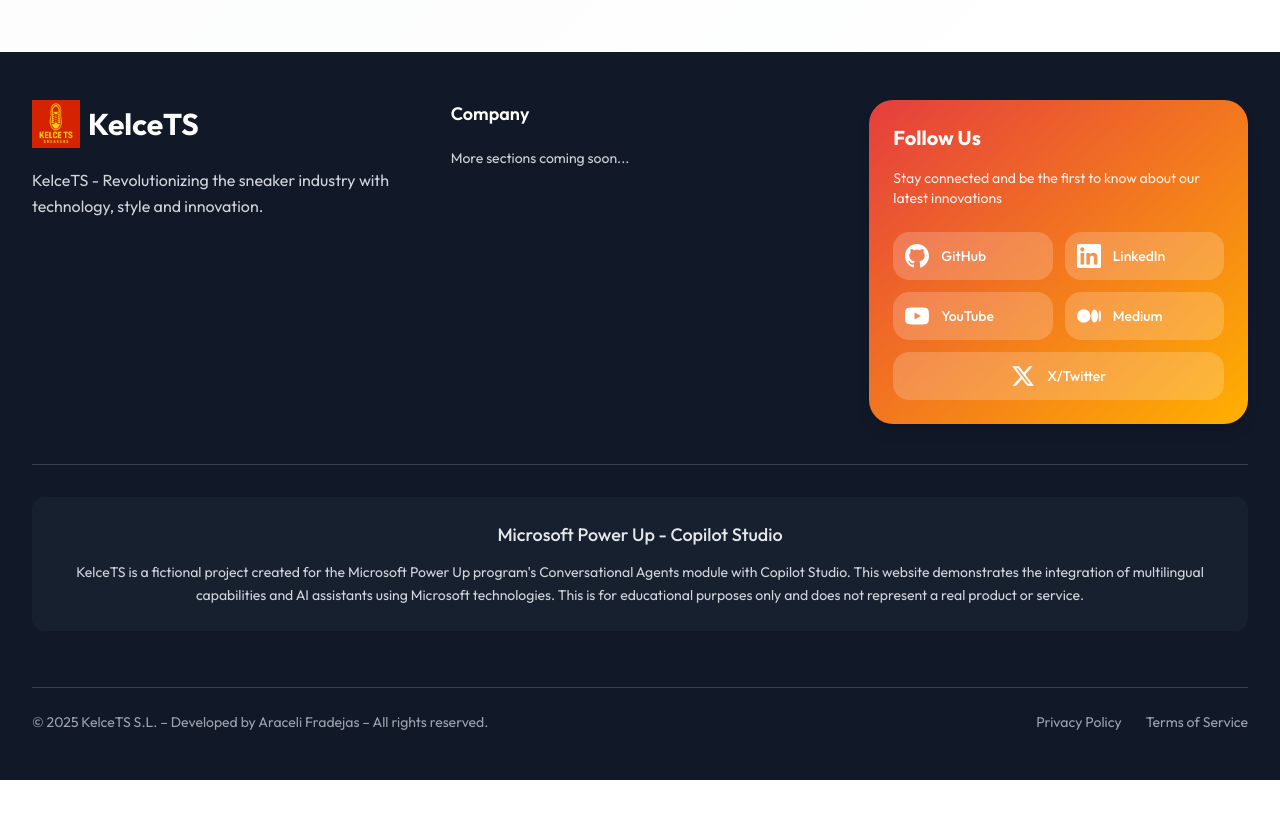
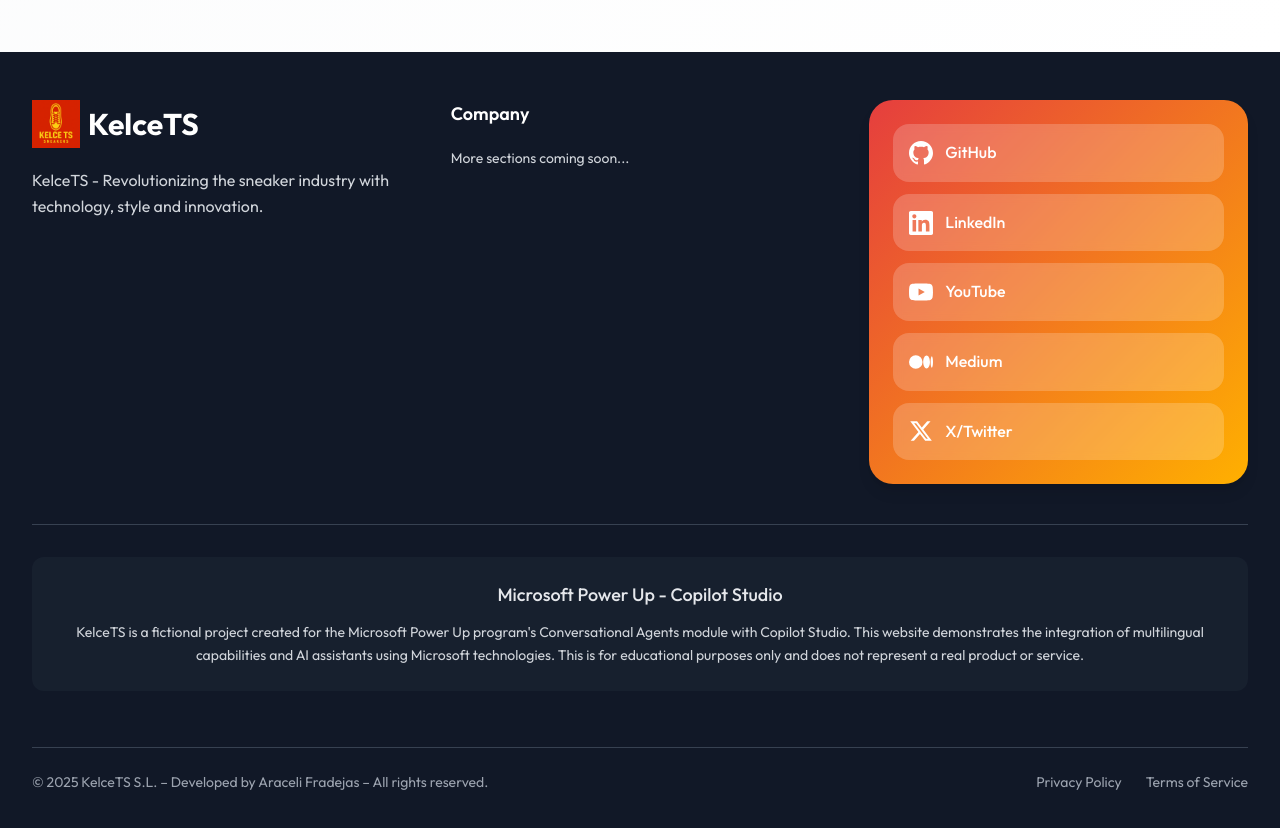
Before and after one commit to AraceliFradejas/KELSETSlanding, a React (Vite) app: page / in a window 1280 px wide. Shown: the part 5800-6628 px from the top of the page. Before the commit the page ends 6580 px from the top, so only its background shows below. Built offline with nearby package versions, Linux system fonts and the light colour scheme.

Commit message:
feat: Simplify footer social buttons - remove title and make all buttons uniform size

```diff
--- a/src/components/Footer.jsx
+++ b/src/components/Footer.jsx
@@ -40,16 +40,7 @@
           {/* Social Links - Right Column */}
           <div className="md:col-span-4">
             <div className="bg-gradient-to-br from-chiefs-red-500 to-chiefs-gold-500 rounded-3xl p-6 shadow-lg">
-              <h4 className="text-xl font-bold mb-4 text-white text-center md:text-left">
-                {t.footer.social.follow}
-              </h4>
-              <p className="text-white/90 text-sm mb-6 text-center md:text-left">
-                {t.footer.social.follow === "Follow Us"
-                  ? "Stay connected and be the first to know about our latest innovations"
-                  : "Mantente conectado y sé el primero en conocer nuestras últimas innovaciones"
-                }
-              </p>
-              <div className="grid grid-cols-2 md:grid-cols-1 lg:grid-cols-2 gap-3">
+              <div className="grid grid-cols-1 gap-3">
                 <a
                   href={t.footer.social.github}
                   target="_blank"
@@ -57,11 +48,11 @@
                   className="group"
                   aria-label="GitHub"
                 >
-                  <div className="bg-white/20 backdrop-blur-sm rounded-2xl p-3 flex items-center space-x-3 hover:bg-white/30 hover:scale-105 transition-all duration-300 hover:shadow-lg">
+                  <div className="bg-white/20 backdrop-blur-sm rounded-2xl p-4 flex items-center space-x-3 hover:bg-white/30 hover:scale-105 transition-all duration-300 hover:shadow-lg">
                     <svg className="w-6 h-6 text-white" fill="currentColor" viewBox="0 0 24 24">
                       <path d="M12 0c-6.626 0-12 5.373-12 12 0 5.302 3.438 9.8 8.207 11.387.599.111.793-.261.793-.577v-2.234c-3.338.726-4.033-1.416-4.033-1.416-.546-1.387-1.333-1.756-1.333-1.756-1.089-.745.083-.729.083-.729 1.205.084 1.839 1.237 1.839 1.237 1.07 1.834 2.807 1.304 3.492.997.107-.775.418-1.305.762-1.604-2.665-.305-5.467-1.334-5.467-5.931 0-1.311.469-2.381 1.236-3.221-.124-.303-.535-1.524.117-3.176 0 0 1.008-.322 3.301 1.23.957-.266 1.983-.399 3.003-.404 1.02.005 2.047.138 3.006.404 2.291-1.552 3.297-1.23 3.297-1.23.653 1.653.242 2.874.118 3.176.77.84 1.235 1.911 1.235 3.221 0 4.609-2.807 5.624-5.479 5.921.43.372.823 1.102.823 2.222v3.293c0 .319.192.694.801.576 4.765-1.589 8.199-6.086 8.199-11.386 0-6.627-5.373-12-12-12z"/>
                     </svg>
-                    <span className="text-white font-medium text-sm">GitHub</span>
+                    <span className="text-white font-medium">GitHub</span>
                   </div>
                 </a>
                 <a
@@ -71,11 +62,11 @@
                   className="group"
                   aria-label="LinkedIn"
                 >
-                  <div className="bg-white/20 backdrop-blur-sm rounded-2xl p-3 flex items-center space-x-3 hover:bg-white/30 hover:scale-105 transition-all duration-300 hover:shadow-lg">
+                  <div className="bg-white/20 backdrop-blur-sm rounded-2xl p-4 flex items-center space-x-3 hover:bg-white/30 hover:scale-105 transition-all duration-300 hover:shadow-lg">
                     <svg className="w-6 h-6 text-white" fill="currentColor" viewBox="0 0 24 24">
                       <path d="M20.447 20.452h-3.554v-5.569c0-1.328-.027-3.037-1.852-3.037-1.853 0-2.136 1.445-2.136 2.939v5.667H9.351V9h3.414v1.561h.046c.477-.9 1.637-1.85 3.37-1.85 3.601 0 4.267 2.37 4.267 5.455v6.286zM5.337 7.433c-1.144 0-2.063-.926-2.063-2.065 0-1.138.92-2.063 2.063-2.063 1.14 0 2.064.925 2.064 2.063 0 1.139-.925 2.065-2.064 2.065zm1.782 13.019H3.555V9h3.564v11.452zM22.225 0H1.771C.792 0 0 .774 0 1.729v20.542C0 23.227.792 24 1.771 24h20.451C23.2 24 24 23.227 24 22.271V1.729C24 .774 23.2 0 22.222 0h.003z"/>
                     </svg>
-                    <span className="text-white font-medium text-sm">LinkedIn</span>
+                    <span className="text-white font-medium">LinkedIn</span>
                   </div>
                 </a>
                 <a
@@ -85,11 +76,11 @@
                   className="group"
                   aria-label="YouTube"
                 >
-                  <div className="bg-white/20 backdrop-blur-sm rounded-2xl p-3 flex items-center space-x-3 hover:bg-white/30 hover:scale-105 transition-all duration-300 hover:shadow-lg">
+                  <div className="bg-white/20 backdrop-blur-sm rounded-2xl p-4 flex items-center space-x-3 hover:bg-white/30 hover:scale-105 transition-all duration-300 hover:shadow-lg">
                     <svg className="w-6 h-6 text-white" fill="currentColor" viewBox="0 0 24 24">
                       <path d="M23.498 6.186a3.016 3.016 0 0 0-2.122-2.136C19.505 3.545 12 3.545 12 3.545s-7.505 0-9.377.505A3.017 3.017 0 0 0 .502 6.186C0 8.07 0 12 0 12s0 3.93.502 5.814a3.016 3.016 0 0 0 2.122 2.136c1.871.505 9.376.505 9.376.505s7.505 0 9.377-.505a3.015 3.015 0 0 0 2.122-2.136C24 15.93 24 12 24 12s0-3.93-.502-5.814zM9.545 15.568V8.432L15.818 12l-6.273 3.568z"/>
                     </svg>
-                    <span className="text-white font-medium text-sm">YouTube</span>
+                    <span className="text-white font-medium">YouTube</span>
                   </div>
                 </a>
                 <a
@@ -99,25 +90,25 @@
                   className="group"
                   aria-label="Medium"
                 >
-                  <div className="bg-white/20 backdrop-blur-sm rounded-2xl p-3 flex items-center space-x-3 hover:bg-white/30 hover:scale-105 transition-all duration-300 hover:shadow-lg">
+                  <div className="bg-white/20 backdrop-blur-sm rounded-2xl p-4 flex items-center space-x-3 hover:bg-white/30 hover:scale-105 transition-all duration-300 hover:shadow-lg">
                     <svg className="w-6 h-6 text-white" fill="currentColor" viewBox="0 0 24 24">
                       <path d="M13.54 12a6.8 6.8 0 01-6.77 6.82A6.8 6.8 0 010 12a6.8 6.8 0 016.77-6.82A6.8 6.8 0 0113.54 12zM20.96 12c0 3.54-1.51 6.42-3.38 6.42-1.87 0-3.39-2.88-3.39-6.42s1.52-6.42 3.39-6.42 3.38 2.88 3.38 6.42M24 12c0 3.17-.53 5.75-1.19 5.75-.66 0-1.19-2.58-1.19-5.75s.53-5.75 1.19-5.75C23.47 6.25 24 8.83 24 12z"/>
                     </svg>
-                    <span className="text-white font-medium text-sm">Medium</span>
+                    <span className="text-white font-medium">Medium</span>
                   </div>
                 </a>
                 <a
                   href={t.footer.social.twitter}
                   target="_blank"
                   rel="noopener noreferrer"
-                  className="group col-span-2 md:col-span-1 lg:col-span-2"
+                  className="group"
                   aria-label="X/Twitter"
                 >
-                  <div className="bg-white/20 backdrop-blur-sm rounded-2xl p-3 flex items-center justify-center space-x-3 hover:bg-white/30 hover:scale-105 transition-all duration-300 hover:shadow-lg">
+                  <div className="bg-white/20 backdrop-blur-sm rounded-2xl p-4 flex items-center space-x-3 hover:bg-white/30 hover:scale-105 transition-all duration-300 hover:shadow-lg">
                     <svg className="w-6 h-6 text-white" fill="currentColor" viewBox="0 0 24 24">
                       <path d="M18.244 2.25h3.308l-7.227 8.26 8.502 11.24H16.17l-5.214-6.817L4.99 21.75H1.68l7.73-8.835L1.254 2.25H8.08l4.713 6.231zm-1.161 17.52h1.833L7.084 4.126H5.117z"/>
                     </svg>
-                    <span className="text-white font-medium text-sm">X/Twitter</span>
+                    <span className="text-white font-medium">X/Twitter</span>
                   </div>
                 </a>
               </div>
```
